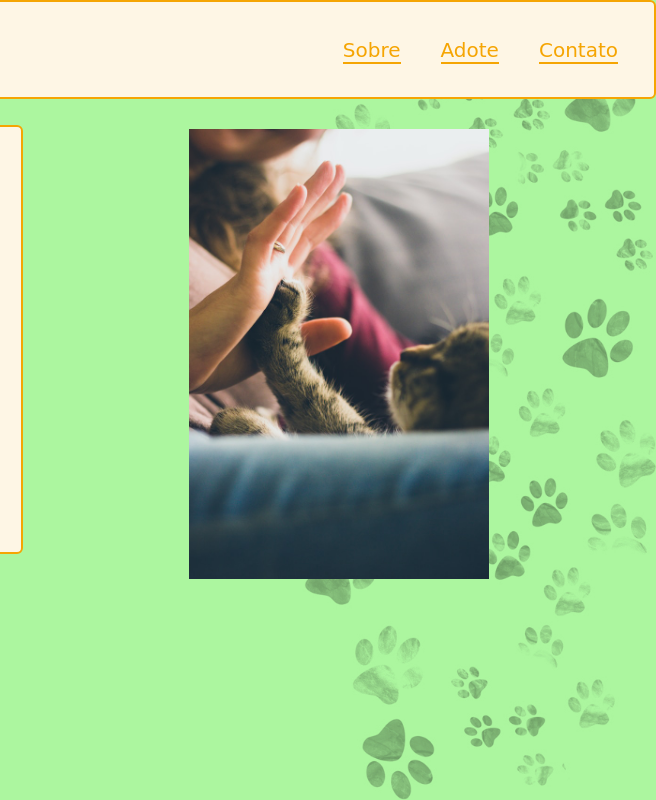
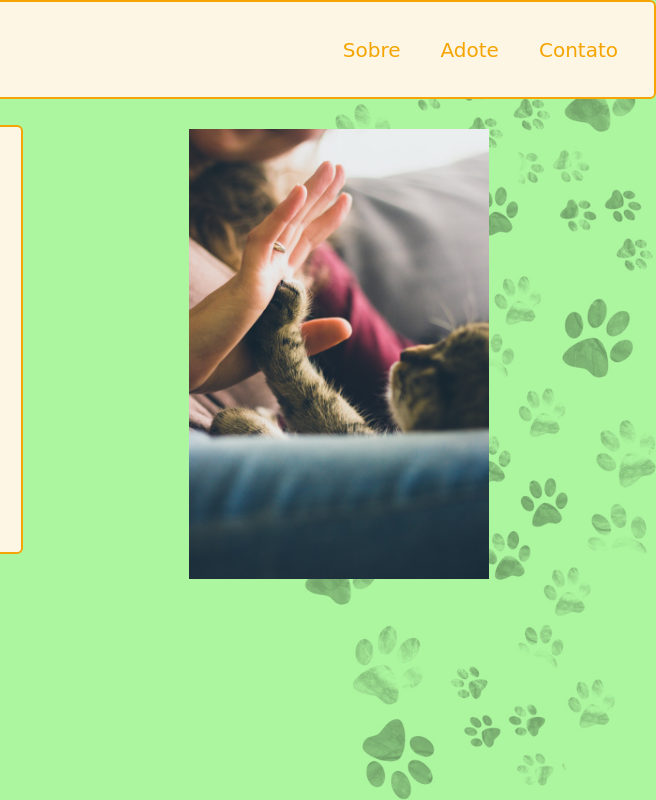
Before and after one commit to YohanBZ/adopet, a plain HTML site: page index.html in a window 1280 px wide. Shown: the full height of the page, 624-1280 px from the left. Drawn offline with Linux system fonts and the light colour scheme; a web font is replaced by a local one.

Commit message:
fix: links do header com borda dinamica

```diff
--- a/src/css/header.css
+++ b/src/css/header.css
@@ -42,7 +42,23 @@ header{
   font-family: 'Cherry Bomb One', cursive;
   font-size: 1.25em;
   color: var(--primaria);
-  border-bottom: 2px solid var(--primaria);
+  display: inline-block;
+  position: relative;
+}
+
+.menu-links:after {
+  content: " ";
+  display: block;
+  height: 3px;
+  width: 0px;
+  background: var(--primaria);
+  margin-top: 2px;
+  transition: 0.3s;
+  position: absolute;
+}
+
+.menu-links:hover::after{
+  width: 100%;
 }
 
 .menu-links:hover{
```
